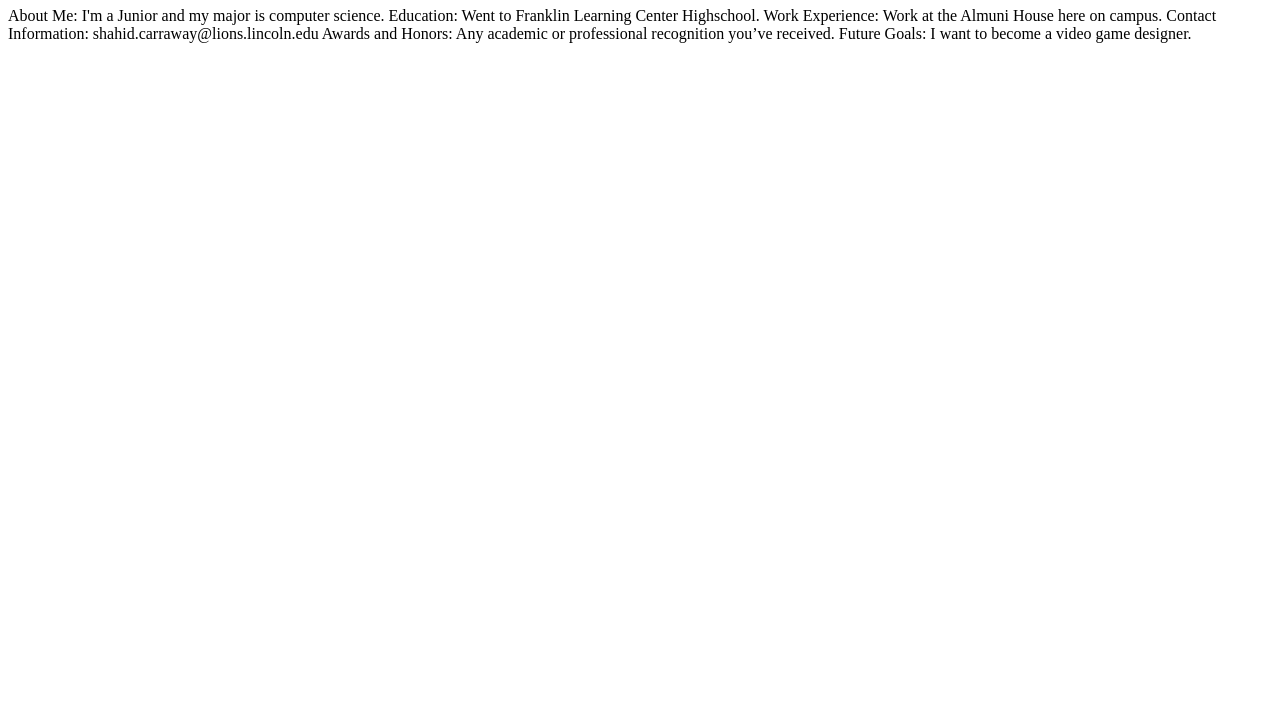
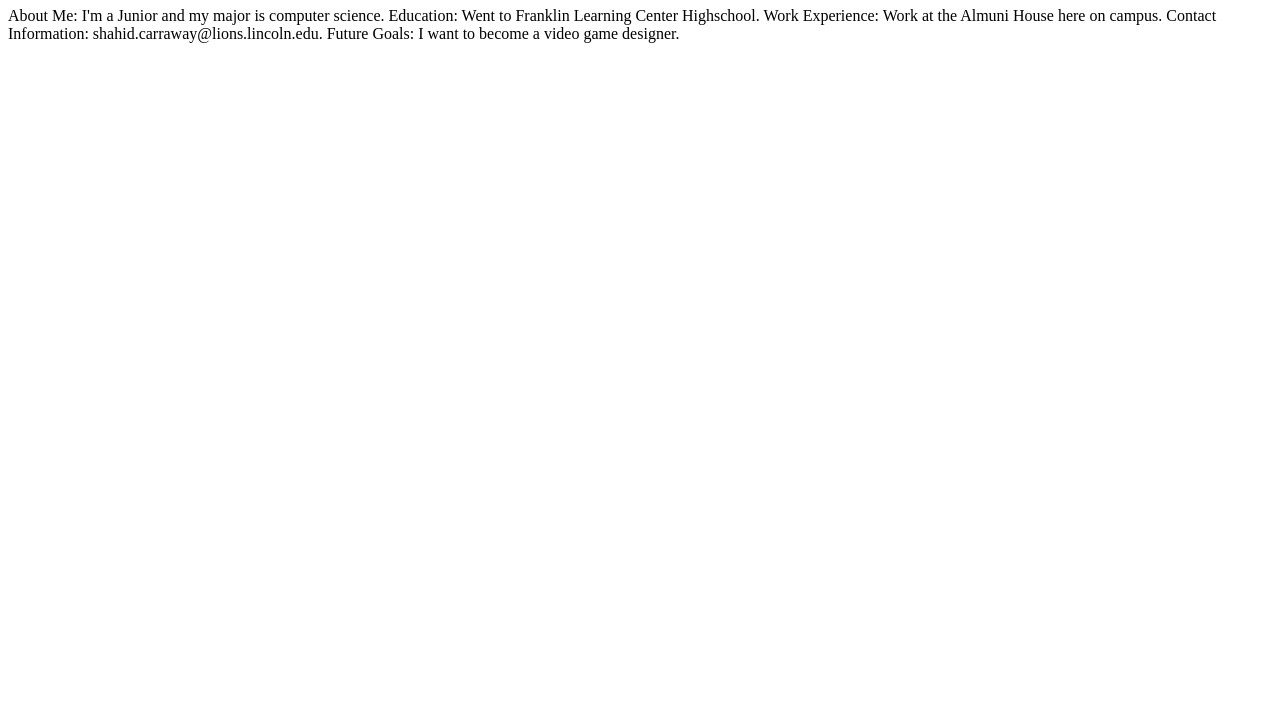
Before and after one commit to shahidcarraway/shahidcarraway.github.io, a plain HTML site: page index.html in a window 1280 px wide. Shown: the part 73-800 px from the top of the page. Drawn offline with Linux system fonts and the light colour scheme.

Commit message:
Update index.html

```diff
--- a/index.html
+++ b/index.html
@@ -10,8 +10,7 @@
 <p>About Me: I'm a Junior and my major is computer science.
  Education: Went to Franklin Learning Center Highschool.
  Work Experience: Work at the Almuni House here on campus.
- Contact Information: shahid.carraway@lions.lincoln.edu
- Awards and Honors: Any academic or professional recognition you’ve received.
+ Contact Information: shahid.carraway@lions.lincoln.edu.
  Future Goals: I want to become a video game designer.</p>
 </body>
 </html>
```
